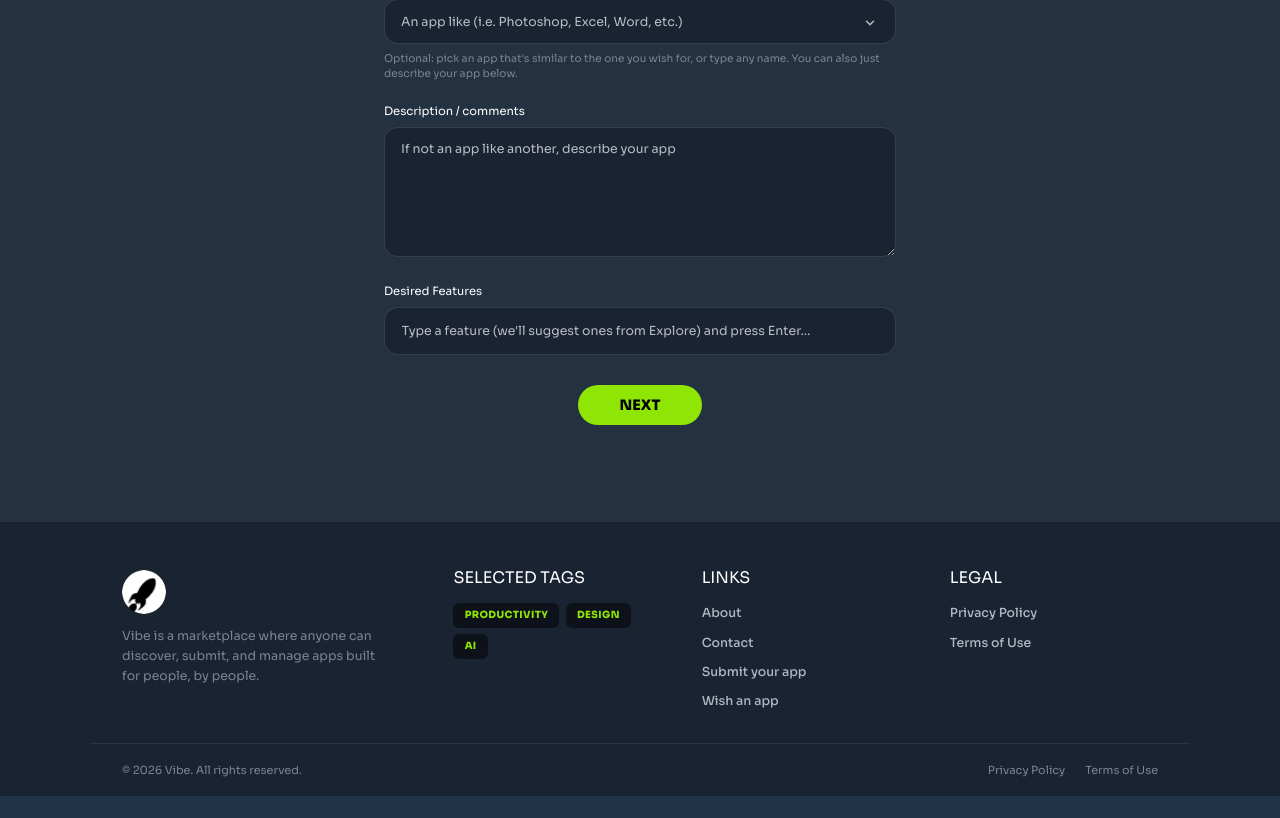
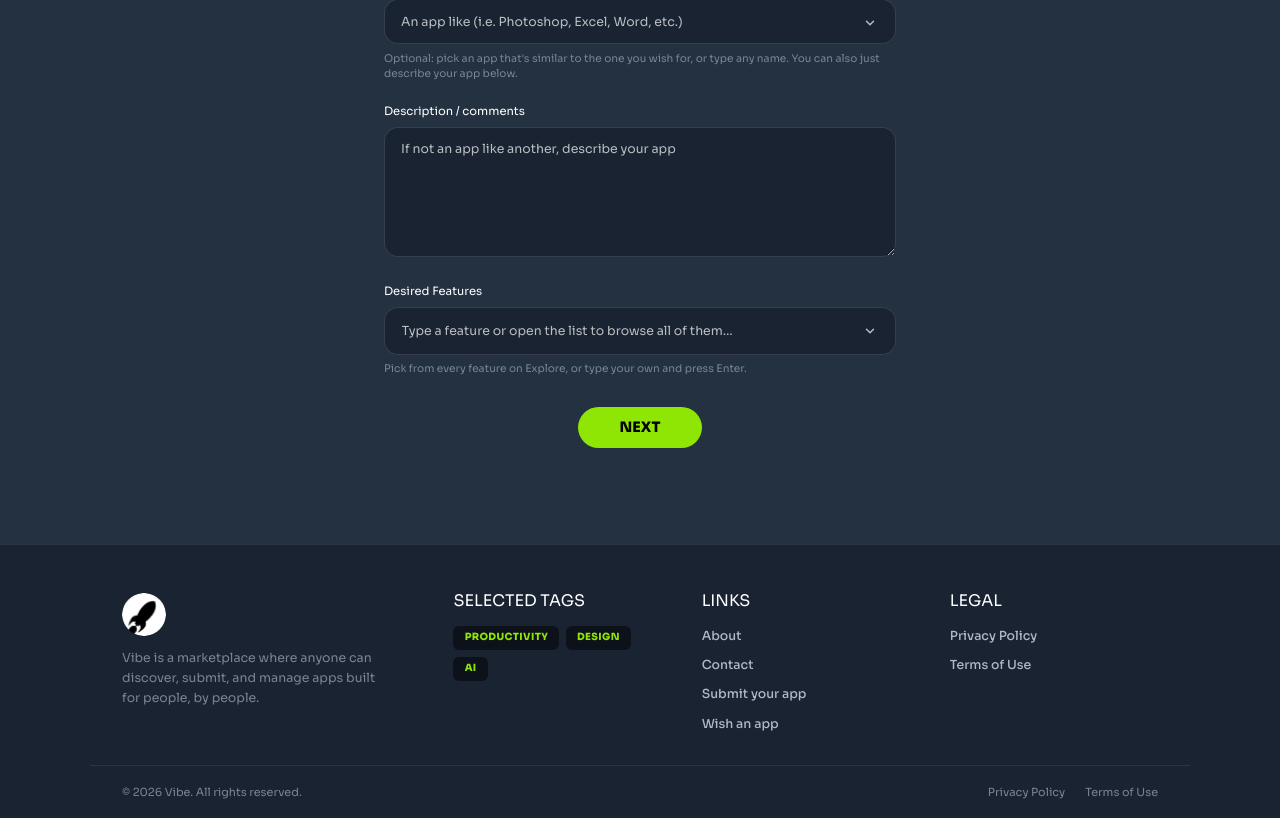
Before and after one commit to BelisAliosmanova/VibeCode, a Spring app: template src/main/resources/templates/wish.html in a window 1280 px wide. Shown: the part 429-1247 px from the top of the page. Before the commit the page ends 1225 px from the top, so only its background shows below. Run offline with Thymeleaf, Linux system fonts and the light colour scheme; the template is opened without the code that fills it, so the values that code supplies are empty; some of the project's set-up classes (security, data sources, template engines, error pages and the like) are left out, and stand-ins take their place.

Commit message:
show all features in wish

```diff
--- a/src/main/resources/templates/wish.html
+++ b/src/main/resources/templates/wish.html
@@ -43,7 +43,7 @@
 
         /* features / tags */
         .tag-box { display:flex; flex-wrap:wrap; gap:.4rem; align-items:center; background:#1a2332; border:1px solid rgba(255,255,255,.12);
-                   border-radius:14px; padding:.6rem .8rem; min-height:48px; transition:border-color .12s, box-shadow .12s; }
+                   border-radius:14px; padding:.6rem 2.6rem .6rem .8rem; min-height:48px; transition:border-color .12s, box-shadow .12s; }
         .tag-box input { flex:1; min-width:140px; background:transparent; border:none; outline:none; color:var(--white); font-size:.78rem; padding:.25rem; }
         .tag-box input::placeholder { color:rgba(255,255,255,.7); }
         .chip .x { margin-left:.45rem; cursor:pointer; opacity:.7; }
@@ -104,11 +104,16 @@
                 <label class="field-label" for="tagInput">Desired Features</label>
                 <div class="combo">
                     <div class="tag-box" id="tagBox">
-                        <input type="text" id="tagInput" maxlength="40" autocomplete="off" placeholder="Type a feature (we'll suggest ones from Explore) and press Enter…"/>
+                        <input type="text" id="tagInput" maxlength="40" autocomplete="off" aria-controls="featList" aria-expanded="false"
+                               placeholder="Type a feature or open the list to browse all of them…"/>
                     </div>
+                    <button type="button" class="combo-toggle" id="featToggle" tabindex="-1" aria-label="Show all features" aria-expanded="false">
+                        <svg width="14" height="14" viewBox="0 0 24 24" fill="none" stroke="currentColor" stroke-width="2.5" stroke-linecap="round" stroke-linejoin="round"><polyline points="6 9 12 15 18 9"/></svg>
+                    </button>
                     <ul class="combo-list" id="featList" role="listbox" hidden></ul>
                 </div>
                 <input type="hidden" id="featuresInput" th:field="*{features}"/>
+                <div class="combo-hint">Pick from every feature on Explore, or type your own and press Enter.</div>
                 <div class="suggest" th:if="${!#lists.isEmpty(suggested)}">
                     <div class="hint">Popular features on Explore — tap to add</div>
                     <div class="chips" id="suggestions">
@@ -309,13 +314,25 @@
             if (!t || t.length > 40 || tags.includes(t) || tags.length >= 10) return;
             tags.push(t); renderTags();
         }
-        /* feature typeahead: suggestions come from the same category entries as the Explore filters */
-        const featList = $('featList'), featUrl = /*[[@{/wish/features}]]*/ '/wish/features';
+        /* feature dropdown: ALL features from the same category entries as the Explore filters.
+           Empty input (or the arrow) lists every feature; typing narrows the list. The list scrolls. */
+        const featList = $('featList'), featToggle = $('featToggle'),
+              featUrl = /*[[@{/wish/features}]]*/ '/wish/features';
         let fShown = [], fActive = -1, fTimer = null, fSeq = 0;
-        function fClose() { fSeq++; featList.hidden = true; fActive = -1; }
-        function fSetActive(i) { fActive = i; [...featList.children].forEach((li, k) => li.classList.toggle('active', k === i)); }
+        const fCache = new Map();   // query -> [names]
+
+        function fClose() {
+            fSeq++; featList.hidden = true; fActive = -1;
+            input.setAttribute('aria-expanded', 'false');
+            featToggle.setAttribute('aria-expanded', 'false');
+        }
+        function fSetActive(i) {
+            fActive = i;
+            [...featList.children].forEach((li, k) => li.classList.toggle('active', k === i));
+            if (featList.children[i]) featList.children[i].scrollIntoView({ block: 'nearest' });
+        }
         function fRender(names) {
-            fShown = names.filter(n => !tags.includes(n));
+            fShown = names.filter(n => !tags.includes(n.toLowerCase()));
             featList.innerHTML = ''; fActive = -1;
             fShown.forEach(n => {
                 const li = document.createElement('li');
@@ -325,32 +342,50 @@
                 featList.appendChild(li);
             });
             featList.hidden = !fShown.length;
+            const open = String(!featList.hidden);
+            input.setAttribute('aria-expanded', open);
+            featToggle.setAttribute('aria-expanded', open);
         }
         async function fSearch(q) {
+            if (fCache.has(q)) { fSeq++; fRender(fCache.get(q)); return; }
             const mine = ++fSeq;
             try {
                 const r = await fetch(featUrl + '?q=' + encodeURIComponent(q), { headers: { 'Accept': 'application/json' } });
                 if (!r.ok) throw new Error('HTTP ' + r.status);
                 const d = await r.json();
+                fCache.set(q, d);
                 if (mine === fSeq) fRender(d);
             } catch (err) { console.error('feature suggestions failed', err); if (mine === fSeq) fClose(); }
         }
+        // keep the input focused while the user drags the list's scrollbar
+        featList.addEventListener('mousedown', e => e.preventDefault());
+
         input.addEventListener('input', () => {
             clearTimeout(fTimer);
-            const q = input.value.trim();
-            if (!q) { fClose(); return; }
-            fTimer = setTimeout(() => fSearch(q), 150);
+            // empty input = show everything again, not close the list
+            fTimer = setTimeout(() => fSearch(input.value.trim()), 150);
         });
-        input.addEventListener('focus', () => { if (!input.value.trim()) fSearch(''); });
+        input.addEventListener('focus', () => fSearch(input.value.trim()));
+        input.addEventListener('click', () => { if (featList.hidden) fSearch(input.value.trim()); });
+        featToggle.addEventListener('mousedown', e => {
+            e.preventDefault();
+            if (featList.hidden) { input.focus(); fSearch(input.value.trim()); }
+            else fClose();
+        });
         input.addEventListener('keydown', e => {
-            if (e.key === 'ArrowDown' && fShown.length && !featList.hidden) { e.preventDefault(); fSetActive((fActive + 1) % fShown.length); return; }
+            if (e.key === 'ArrowDown') {
+                e.preventDefault();
+                if (featList.hidden) fSearch(input.value.trim());
+                else if (fShown.length) fSetActive((fActive + 1) % fShown.length);
+                return;
+            }
             if (e.key === 'ArrowUp' && fShown.length && !featList.hidden) { e.preventDefault(); fSetActive((fActive - 1 + fShown.length) % fShown.length); return; }
             if (e.key === 'Escape') { fClose(); return; }
             if (e.key === 'Enter' && fActive >= 0 && fShown[fActive]) { e.preventDefault(); add(fShown[fActive]); input.value = ''; fClose(); return; }
             if (e.key === 'Enter' || e.key === ',') { e.preventDefault(); add(input.value); input.value = ''; fClose(); }
             else if (e.key === 'Backspace' && !input.value && tags.length) { tags.pop(); renderTags(); }
         });
-        input.addEventListener('blur', () => { fClose(); add(input.value); input.value = ''; });
+        input.addEventListener('blur', () => { clearTimeout(fTimer); fClose(); add(input.value); input.value = ''; });
         document.querySelectorAll('#suggestions .chip').forEach(b => b.addEventListener('click', () => {
             const t = b.dataset.tag;
             tags = tags.includes(t) ? tags.filter(v => v !== t) : (tags.length < 10 ? [...tags, t] : tags);
```
Also changed, not shown: src/main/java/com/vide/vibe/controller/WishController.java (+7 -3 lines).
